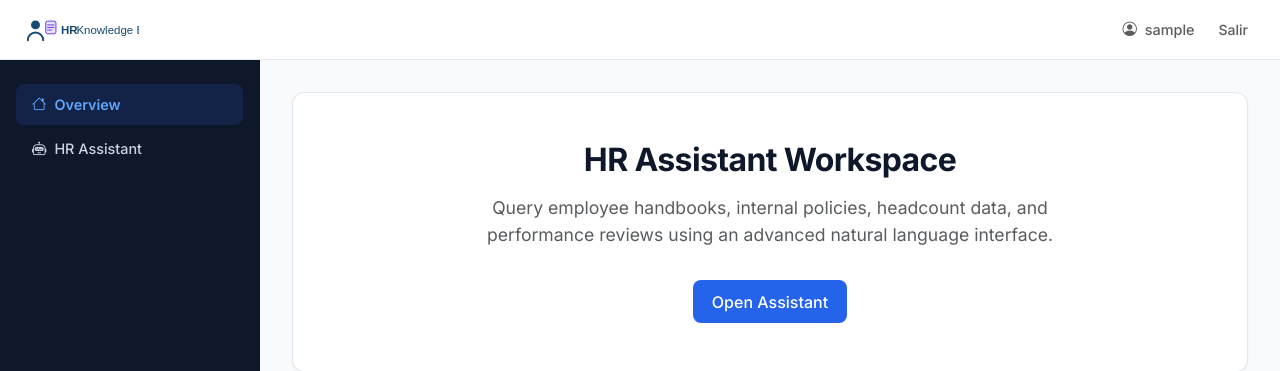
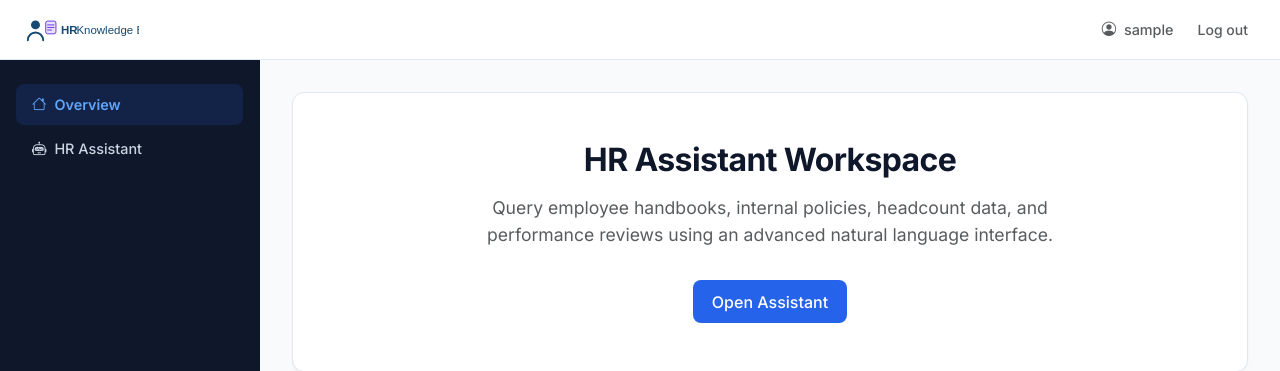
Before and after one commit to sixtorapa/RAG_HR_ASSISTANT, a Flask app: page / in a window 1280 px wide. Shown: the top 371 px of the page. Run offline with Flask 3, Linux system fonts and the light colour scheme; the visitor is signed in with stand-in values (Sample User, id 1); data comes from the database, SQL or seed files in the repository; data that the repository does not hold is empty.

Commit message:
fix: update dashboard.html

```diff
--- a/app/templates/dashboard.html
+++ b/app/templates/dashboard.html
@@ -138,7 +138,7 @@
       </div>
       <form method="POST" action="{{ url_for('main.logout') }}" class="m-0">
         <button type="submit" class="btn btn-ghost-enterprise btn-sm border-0 text-muted">
-          Salir
+          Log out
         </button>
       </form>
     </div>
```
